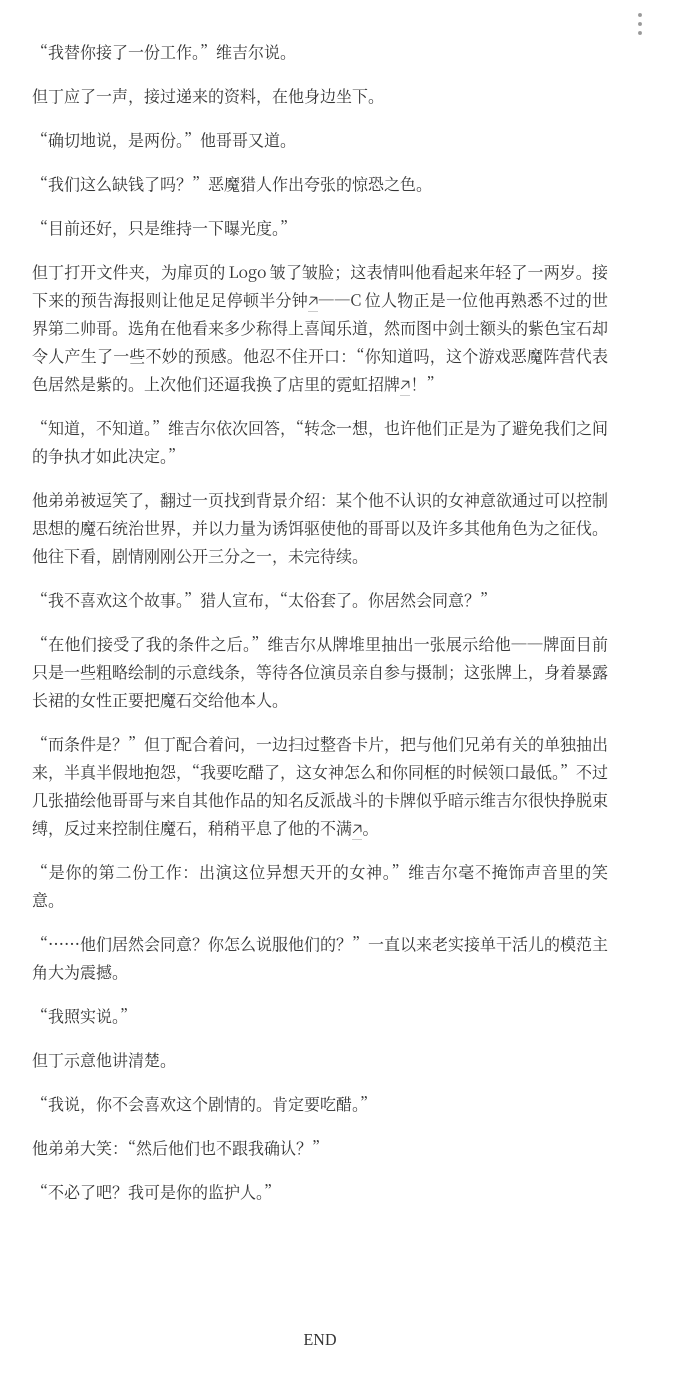
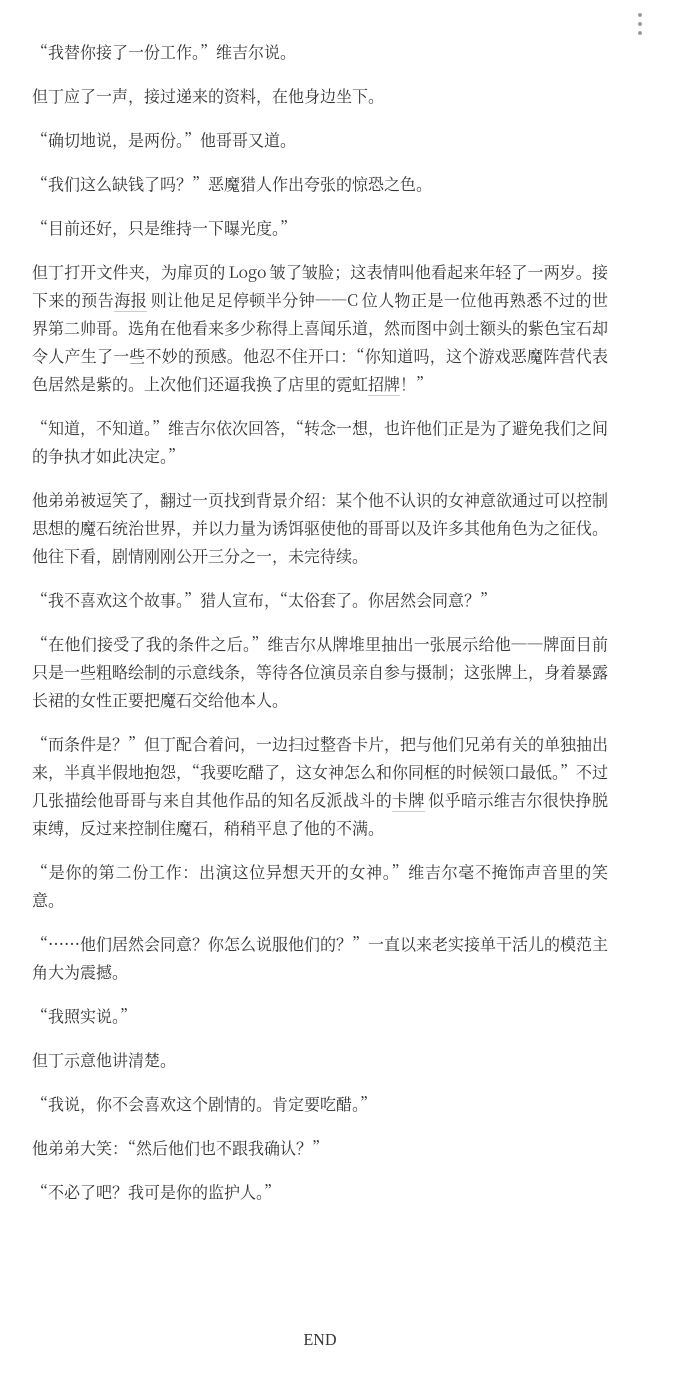
Before and after one commit to fiammanda/fiammanda.github.io, a Jekyll site: the page built from works/_posts/2021-12-10-behind-the-scene.md, in a window 1280 px wide and 1400 px high, scrolled down 592 px. Shown: the top 1384 px of the window, without its empty margins (320-993 px from the left). Built offline with Jekyll 4.4.1, drawn with Linux system fonts in a browser that asks for light colours; some web fonts are replaced.

```diff
--- a/_plugins/processor.rb
+++ b/_plugins/processor.rb
@@ -18,6 +18,6 @@ class Jekyll::Converters::Markdown::MDP
       input: "GFM",
       syntax_highlighter: "rouge",
       syntax_highlighter_opts: {}
-    }).to_html.gsub('<span data-present="space"></span> ', ' ').gsub('</sup><span data-present="space"></span>', '</sup>').gsub('体', '&#20307;').gsub('性', '&#24615;').gsub('潮', '&#28526;').gsub('阴', '&#38452;')
+    }).to_html.gsub('<span data-present="space"></span> ', ' ')
   end
 end
--- a/works/_posts/2021-12-10-behind-the-scene.md
+++ b/works/_posts/2021-12-10-behind-the-scene.md
@@ -21,7 +21,7 @@ notes: 卡牌游戏《Teppen》联动相关。
 
 “目前还好，只是维持一下曝光度。”
 
-但丁打开文件夹，为扉页的Logo皱了皱脸；这表情叫他看起来年轻了一两岁。接下来的预告海报则让他足足停顿半分钟[🡥][1]——C位人物正是一位他再熟悉不过的世界第二帅哥。选角在他看来多少称得上喜闻乐道，然而图中剑士额头的紫色宝石却令人产生了一些不妙的预感。他忍不住开口：“你知道吗，这个游戏恶魔阵营代表色居然是紫的。上次他们还逼我换了店里的霓虹招牌[🡥][2]！”
+但丁打开文件夹，为扉页的Logo皱了皱脸；这表情叫他看起来年轻了一两岁。接下来的预告[海报][1]则让他足足停顿半分钟——C位人物正是一位他再熟悉不过的世界第二帅哥。选角在他看来多少称得上喜闻乐道，然而图中剑士额头的紫色宝石却令人产生了一些不妙的预感。他忍不住开口：“你知道吗，这个游戏恶魔阵营代表色居然是紫的。上次他们还逼我换了店里的霓虹[招牌][2]！”
 
 “知道，不知道。”维吉尔依次回答，“转念一想，也许他们正是为了避免我们之间的争执才如此决定。”
 
@@ -31,7 +31,7 @@ notes: 卡牌游戏《Teppen》联动相关。
 
 “在他们接受了我的条件之后。”维吉尔从牌堆里抽出一张展示给他——牌面目前只是一些粗略绘制的示意线条，等待各位演员亲自参与摄制；这张牌上，身着暴露长裙的女性正要把魔石交给他本人。
 
-“而条件是？”但丁配合着问，一边扫过整沓卡片，把与他们兄弟有关的单独抽出来，半真半假地抱怨，“我要吃醋了，这女神怎么和你同框的时候领口最低。”不过几张描绘他哥哥与来自其他作品的知名反派战斗的卡牌似乎暗示维吉尔很快挣脱束缚，反过来控制住魔石，稍稍平息了他的不满[🡥][3]。
+“而条件是？”但丁配合着问，一边扫过整沓卡片，把与他们兄弟有关的单独抽出来，半真半假地抱怨，“我要吃醋了，这女神怎么和你同框的时候领口最低。”不过几张描绘他哥哥与来自其他作品的知名反派战斗的[卡牌][3]似乎暗示维吉尔很快挣脱束缚，反过来控制住魔石，稍稍平息了他的不满。
 
 “是你的第二份工作：出演这位异想天开的女神。”维吉尔毫不掩饰声音里的笑意。
 
```
Also changed, not shown: other parts of works/_posts/2021-12-10-behind-the-scene.md (+1 -1 lines), .github/workflows/jekyll.yml.
